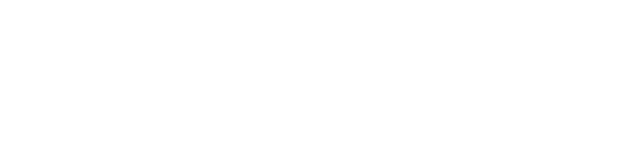
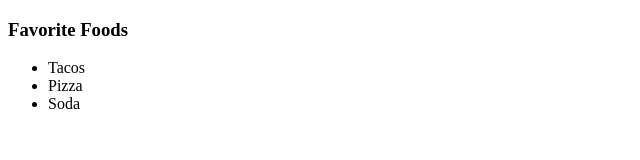
Before and after one commit to okyfunoky/gitdemo, a plain HTML site: page index.html in a window 1280 px wide. Shown: the whole page, without its empty margins (0-640 px from the left). Drawn offline with Linux system fonts and the light colour scheme.

Commit message:
Adding favorite foods

```diff
--- a/index.html
+++ b/index.html
@@ -1,4 +1,14 @@
 <!DOCTYPE html>
 <html>
+    <head>
 
+    </head>
+    <body>
+        <h3>Favorite Foods</h3>
+        <ul>
+            <li>Tacos</li>
+            <li>Pizza</li>
+            <li>Soda</li>
+        </ul>
+    </body>
 </html>
```
